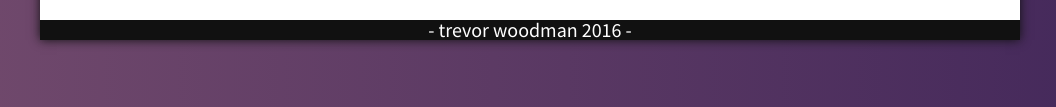
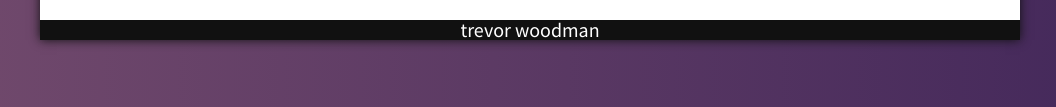
Before and after one commit to twoodman/th-fewd-project-7, a plain HTML site: page index.html in a window 1280 px wide. Shown: the part 672-779 px from the top of the page, without its empty margins (110-1166 px from the left). Drawn offline with Linux system fonts and the light colour scheme.

Commit message:
modify footer text

```diff
--- a/index.html
+++ b/index.html
@@ -99,7 +99,7 @@
       </p>
     </div>
     <footer>
-      <a href="http://trevorwoodman.me">- trevor woodman 2016 -</a>
+      <a href="http://trevorwoodman.me">trevor woodman</a>
     </footer>
   </div>
 <script src="javascripts/player.js"></script>
```
